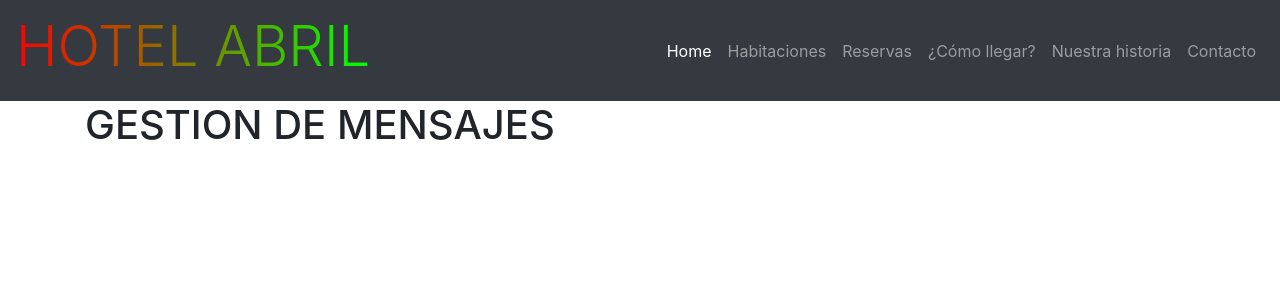
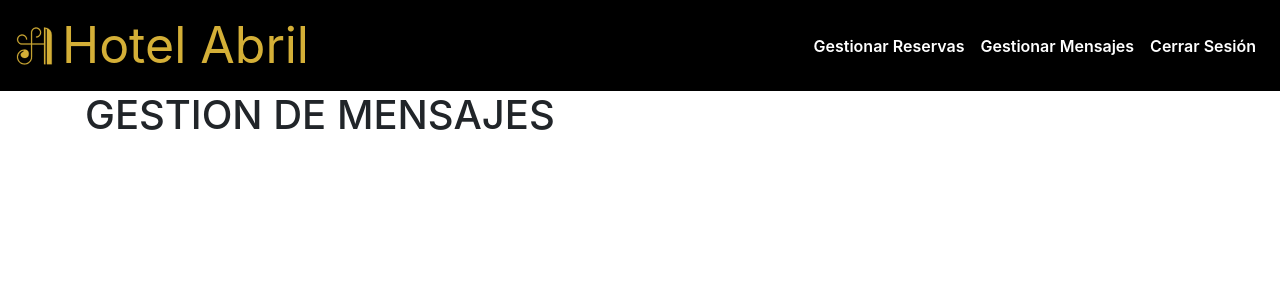
Before and after one commit to CPanozo23/reserva_hotel_bonilla, a Flask app: page /gestion_contacto in a window 1280 px wide. Shown: the top 300 px of the page. Run offline with Flask 3, Linux system fonts and the light colour scheme; data that the repository does not hold is empty; some libraries are stand-ins or nearby versions.

Commit message:
Mezclando todas las ramas en un sólo lugar: master

```diff
--- a/app.py
+++ b/app.py
@@ -1,13 +1,17 @@
-from flask import Flask, render_template, request, Response, jsonify, redirect, url_for
+from flask import Flask, render_template, redirect, url_for, jsonify, session, request
+
+app = Flask(__name__)
+
 import database as dbase
 from models.reserva import Reserva
 from models.mensaje import Mensaje
 db = dbase.dbConnection()
-app = Flask(__name__)
 from bson import ObjectId
+from datetime import datetime, timedelta
 #Datos para hoja NOSOTROS
 from data.data_general import personal_data
 
+#RUTAS USUARIOS NO REGISTRADOS
 @app.route("/")
 def home():
     return render_template("index.html")
@@ -17,32 +21,54 @@ def home():
 def ver_habitaciones():
     habitaciones_db = list(db.habitacion.find())
     return render_template('habitaciones.html', habitaciones=habitaciones_db)
-
-@app.route("/")
-def home():
-    return render_template("index.html")
+#RESERVAS
+@app.route('/reservas')
+def reservar():
+    habitaciones_db = list(db.habitacion.find())
+    return render_template('reservas.html', habitaciones=habitaciones_db, datetime=datetime, timedelta=timedelta)
 
 #COMO LLEGAR
-@app.route('/comollegar')
+@app.route('/como_llegar')
 def como_llegar():
     return render_template('como_llegar.html')
 
-@app.route('/gestion_reservas')
-def gestion_reservas():
-    reservas_db=list (db.reservas.find())
-    return render_template('/admin/gestion_reservas.html', reservas =reservas_db)
+#NOSOTROS
+@app.route('/nosotros')
+def nosotros():
+    data_array = personal_data()
+    return render_template('nosotros.html', data_array=data_array)
+
 #CONTACTO
 @app.route("/contacto")
 def contacto():
     return render_template('contacto.html')
 
-#GESTION CONTACTO
+#LOGIN
+@app.route("/login")
+def login():
+    return render_template('login.html')
+
+#HABITACIONES POR ID
+@app.route('/habitacion/<habitacion_id>', methods=['GET'])
+def mostrar_detalle_habitacion(habitacion_id):
+    habitacion_db = db.habitacion.find_one({'_id': ObjectId(habitacion_id)})
+    return render_template('detalle_habitaciones.html', habitacion=habitacion_db)
+
+#RUTAS DE ADMINISTRADOR
+
+#GESTION RESERVA
+@app.route('/gestion_reservas')
+def gestion_reservas():
+    reservas_db=list (db.reservas.find())
+    return render_template('/admin/gestion_reservas.html', reservas =reservas_db)
+
+# GESTION CONTACTO
 @app.route('/gestion_contacto')
 def gestion_contacto():
     mensajes_db = list(db.mensajes.find())
     return render_template('admin/gestion_contacto.html', mensajes=mensajes_db)
 
-###############################################################################################################################################################################
+#INTERACCION CON BASE DE DATOS
 
 #CONTACTO: POST
 @app.route('/mensaje/agregar', methods=['POST'])
@@ -53,38 +79,42 @@ def agregar_mensaje():
     apellido = request.form['apellido']
     correo = request.form['correo']
     mensaje = request.form['mensaje']
-    estado = "Mensaje recibido"
-
+    estado = "Recibido"
     mensaje = Mensaje(asunto, nombre, apellido, correo, mensaje, estado)
     mensajes.insert_one(mensaje.to_db_collection())
     return redirect(url_for('home'))
 
-#CONTACTO
-@app.route("/contacto")
-def contacto():
-    return render_template('contacto.html')
-
-#GESTION CONTACTO
-@app.route('/gestion_contacto')
-def gestion_contacto():
-    mensajes_db = list(db.mensajes.find())
-    return render_template('admin/gestion_contacto.html', mensajes=mensajes_db)
-
-#CONTACTO: POST
-@app.route('/mensaje/agregar', methods=['POST'])
-def agregar_mensaje():
-    mensajes = db.mensajes
-    asunto = request.form['asunto']
+#RESERVAS: post
+@app.route('/reservas/agregar', methods={'POST'})
+def agregar_reserva():
+    reservaciones = db.reservas
     nombre = request.form['nombre']
     apellido = request.form['apellido']
-    correo = request.form['correo']
-    mensaje = request.form['mensaje']
-    estado = "Mensaje recibido"
+    fecha_ingreso = datetime.strptime(request.form['fecha_ingreso'], '%Y-%m-%d')
+    fecha_salida = datetime.strptime(request.form['fecha_salida'], '%Y-%m-%d')
+    habitaciones_db = list(db.habitacion.find())
+    habitaciones = []
 
-    mensaje = Mensaje(asunto, nombre, apellido, correo, mensaje, estado)
-    mensajes.insert_one(mensaje.to_db_collection())
-    return redirect(url_for('home'))
+    if fecha_salida <= fecha_ingreso:
+        error_message = 'error: la fecha de salida debe ser posterior a laq fecha de ingreso,'
+        return render_template('reservas.html', error_message=error_message, habitaciones=habitaciones_db)
 
+    if (fecha_salida - fecha_ingreso).days < 1:
+        error_message = 'Error: la reserva debe ser de al menos un  dia.'
+        return render_template('reservas.html', error_message=error_message, habitaciones=habitaciones_db)
+
+    habitaciones_cantidad = False
+    for habitacion in habitaciones_db:
+        cantidad = request.form.get(f"cantidad_{habitacion['nombre']}")
+        if cantidad and 1 <= int(cantidad) <= 10:
+            habitacion_cantidad = True
+            habitaciones.append({
+                "nombre": habitacion['nombre'],
+                "valor": habitacion['precio'],
+                "cantidad": int(cantidad)
+            })
+
+#RESERVAS: CAMBIAR ESTADO CON POST
 @app.route('/estado_reserva', methods=['POST'])
 def cambiar_estado():
     reserva_id=request.form.get['reserva_id']
@@ -96,14 +126,6 @@ def cambiar_estado():
         return "cambiado"
     else:
         return "error"
-@app.route('/habitacion/<habitacion_id>', methods=['GET'])
-def mostrar_detalle_habitacion(habitacion_id):
-    habitacion_db= db.habitacion.find_one({'_id:objectId(habitacion_id)'})
-    return render_template('detalle_habitacion.html', habitacion=habitacion_db)
-@app.route('/gestion_reservas')
-def gestion_reservas():
-    reservas_db=list (db.reservas.find())
-    return render_template('/admin/gestion_reservas.html', reservas =reservas_db)
 
 @app.errorhandler(404)
 def notFound(error=None):
@@ -114,6 +136,7 @@ def notFound(error=None):
     response = jsonify(message)
     response.status_code=404
     return response
+
 #lanzar la app
 if __name__ == '__main__':
     app.run(debug=True, port=4000)
--- a/templates/admin/gestion_contacto.html
+++ b/templates/admin/gestion_contacto.html
@@ -4,10 +4,10 @@
     <meta charset="UTF-8">
     <meta name="viewport" content="width=device-width, initial-scale=1.0">
     <title>Gestion_Contacto</title>
-    <link rel="stylesheet" href="https://stackpath.bootstrapcdn.com/bootstrap/4.5.2/css/bootstrap.min.css">
+    <link href="https://cdn.jsdelivr.net/npm/bootstrap@5.3.2/dist/css/bootstrap.min.css" rel="stylesheet" integrity="sha384-T3c6CoIi6uLrA9TneNEoa7RxnatzjcDSCmG1MXxSR1GAsXEV/Dwwykc2MPK8M2HN" crossorigin="anonymous">
 </head>
 <body >
-    {% include 'componentes/nav.html' %}
+    {% include 'componentes/nav_admin.html' %}
     <main>
         <h1 class="container">GESTION DE MENSAJES</h1>
         <div class="container">
@@ -29,8 +29,7 @@
 
         </div>
     </main>
-
-    <script src="https://code.jquery.com/jquery-3.5.1.slim.min.js"></script>
+    <script src="https://cdn.jsdelivr.net/npm/bootstrap@5.3.2/dist/js/bootstrap.bundle.min.js" integrity="sha384-C6RzsynM9kWDrMNeT87bh95OGNyZPhcTNXj1NW7RuBCsyN/o0jlpcV8Qyq46cDfL" crossorigin="anonymous"></script>
     <script src="https://stackpath.bootstrapcdn.com/bootstrap/4.5.2/js/bootstrap.min.js"></script>
 </body>
 </html>
--- a/templates/admin/gestion_reservas.html
+++ b/templates/admin/gestion_reservas.html
@@ -7,6 +7,7 @@
     <link href="https://cdn.jsdelivr.net/npm/bootstrap@5.3.2/dist/css/bootstrap.min.css" rel="stylesheet" integrity="sha384-T3c6CoIi6uLrA9TneNEoa7RxnatzjcDSCmG1MXxSR1GAsXEV/Dwwykc2MPK8M2HN" crossorigin="anonymous">
 </head>
 <body>
+    {% include 'componentes/nav_admin.html' %}
     <main>
         <h1>GESTION DE RESERVAS</h1>
         <div class="container">
--- a/templates/como_llegar.html
+++ b/templates/como_llegar.html
@@ -0,0 +1 @@
+{% include 'componentes/nav.html'%}
--- a/templates/componentes/nav.html
+++ b/templates/componentes/nav.html
@@ -5,17 +5,19 @@
     <meta charset="UTF-8">
     <meta name="viewport" content="width=device-width, initial-scale=1.0">
     <title>Navbar Example</title>
+
     <link rel="stylesheet" href="https://stackpath.bootstrapcdn.com/bootstrap/4.5.2/css/bootstrap.min.css">
 </head>
 
 <body>
-    <nav class="navbar navbar-expand-lg navbar-dark bg-dark">
-        <a class="navbar-brand" href="#">
-            <h1 class="display-4 fw-bold" style="background: -webkit-linear-gradient(left, rgb(255, 0, 0), rgb(0, 255, 0)); -webkit-background-clip: text; -webkit-text-fill-color: transparent;">
-                HOTEL ABRIL
-            </h1>
-            <!--<img src="ruta_del_logo" width="30" height="30" class="d-inline-block align-top" alt="Logo de la empresa">-->
+    <nav class="navbar navbar-expand-lg navbar-dark bg-black ">
+        <a class="navbar-brand p-0 m-0 d-flex align-items-center" href="/">
+            <span style="color:#d4af37; font-size: 50px" class="d-flex align-items-center">
+                <img src="{{ url_for('static', filename='images/logo.svg') }}" height="40" class="mr-2" alt="Hotel Abril">
+                Hotel Abril
+            </span>
         </a>
+
         <button class="navbar-toggler" type="button" data-toggle="collapse" data-target="#navbarNav"
             aria-controls="navbarNav" aria-expanded="false" aria-label="Toggle navigation">
             <span class="navbar-toggler-icon"></span>
@@ -23,22 +25,25 @@
         <div class="collapse navbar-collapse" id="navbarNav">
             <ul class="navbar-nav ml-auto">
                 <li class="nav-item active">
-                    <a class="nav-link" href="/">Home<span class="sr-only">(current)</span></a>
+                    <a class="nav-link fw-semibold" style="color: #fff;" onmouseover="this.style.color='#d4af37'" onmouseout="this.style.color='#fff'"  href="/">Home</a>
                 </li>
                 <li class="nav-item">
-                    <a class="nav-link" href="/habitaciones">Habitaciones</a>
+                    <a class="nav-link fw-semibold" style="color: #fff;" onmouseover="this.style.color='#d4af37'" onmouseout="this.style.color='#fff'" href="/habitaciones">
+    Habitaciones
+</a>
+
                 </li>
                 <li class="nav-item">
-                    <a class="nav-link" href="/reservas">Reservas</a>
+                    <a class="nav-link fw-semibold" style="color: #fff;" onmouseover="this.style.color='#d4af37'" onmouseout="this.style.color='#fff'"  href="/reservas">Reservas</a>
                 </li>
                 <li class="nav-item">
-                    <a class="nav-link" href="/como_llegar">¿Cómo llegar?</a>
+                    <a class="nav-link fw-semibold" style="color: #fff;" onmouseover="this.style.color='#d4af37'" onmouseout="this.style.color='#fff'"  href="/como_llegar">¿Cómo llegar?</a>
                 </li>
                 <li class="nav-item">
-                    <a class="nav-link" href="/nosotros">Nuestra historia</a>
+                    <a class="nav-link fw-semibold" style="color: #fff;" onmouseover="this.style.color='#d4af37'" onmouseout="this.style.color='#fff'"  href="/nosotros">Nuestra historia</a>
                 </li>
                 <li class="nav-item">
-                    <a class="nav-link" href="/contacto">Contacto</a>
+                    <a class="nav-link fw-semibold" style="color: #fff;" onmouseover="this.style.color='#d4af37'" onmouseout="this.style.color='#fff'"  href="/contacto">Contacto</a>
                 </li>
             </ul>
         </div>
--- a/templates/componentes/nav_admin.html
+++ b/templates/componentes/nav_admin.html
@@ -1,39 +1,50 @@
 <!DOCTYPE html>
 <html lang="en">
+
 <head>
     <meta charset="UTF-8">
     <meta name="viewport" content="width=device-width, initial-scale=1.0">
-    <title>Document</title>
-    <link href="https://cdn.jsdelivr.net/npm/bootstrap@5.3.2/dist/css/bootstrap.min.css" rel="stylesheet" integrity="sha384-T3c6CoIi6uLrA9TneNEoa7RxnatzjcDSCmG1MXxSR1GAsXEV/Dwwykc2MPK8M2HN" crossorigin="anonymous">
+    <title>Navbar Example</title>
 
+    <link rel="stylesheet" href="https://stackpath.bootstrapcdn.com/bootstrap/4.5.2/css/bootstrap.min.css">
 </head>
+
 <body>
-    <nav class="navbar navbar-expand-lg navbar-dark bg-dark">
-        <a class="navbar-brand" href="#">
-            <!--<img src={{ url_for('static',filename='images/A26_dorado.svg')}}
-                height="50" class="d-inline-block align-top"
-                alt="Logo de la empresa"-->
-                LOGO EMPRESA
+    <nav class="navbar navbar-expand-lg navbar-dark bg-black ">
+        <a class="navbar-brand p-0 m-0 d-flex align-items-center" href="/gestion_reserva">
+            <span style="color:#d4af37; font-size: 50px" class="d-flex align-items-center">
+                <img src="{{ url_for('static', filename='images/logo.svg') }}" height="40" class="mr-2" alt="Hotel Abril">
+                Hotel Abril
+            </span>
         </a>
+
         <button class="navbar-toggler" type="button" data-toggle="collapse" data-target="#navbarNav"
-            aria-controls="navbarNav" aria_expanded="false" aria-label="toggle navigation">
+            aria-controls="navbarNav" aria-expanded="false" aria-label="Toggle navigation">
             <span class="navbar-toggler-icon"></span>
         </button>
         <div class="collapse navbar-collapse" id="navbarNav">
             <ul class="navbar-nav ml-auto">
-                <li class="nav-item">
-                    <a class="nav-link link-warning" href="/gestion_reservas">Reservas</a>
+                <li class="nav-item active">
+                    <a class="nav-link fw-semibold" style="color: #fff;" onmouseover="this.style.color='#d4af37'" onmouseout="this.style.color='#fff'"  href="/gestion_reservas">
+                        Gestionar Reservas
+                    </a>
                 </li>
                 <li class="nav-item">
-                    <a class="nav-link link-warning" href="/gestion_reservas">Mensajes</a>
+                    <a class="nav-link fw-semibold" style="color: #fff;" onmouseover="this.style.color='#d4af37'" onmouseout="this.style.color='#fff'" href="/gestion_contacto">
+                        Gestionar Mensajes
+                    </a>
                 </li>
                 <li class="nav-item">
-                    <a class="nav-link link-warning"href="/">Cerrar Sesión</a>
+                    <a class="nav-link fw-semibold" style="color: #fff;" onmouseover="this.style.color='#d4af37'" onmouseout="this.style.color='#fff'" href="/">
+                        Cerrar Sesión
+                    </a>
                 </li>
             </ul>
         </div>
     </nav>
-    <script src="https://cdn.jsdelivr.net/npm/@popperjs/core@2.11.8/dist/umd/popper.min.js" integrity="sha384-I7E8VVD/ismYTF4hNIPjVp/Zjvgyol6VFvRkX/vR+Vc4jQkC+hVqc2pM8ODewa9r" crossorigin="anonymous"></script>
-<script src="https://cdn.jsdelivr.net/npm/bootstrap@5.3.2/dist/js/bootstrap.min.js" integrity="sha384-BBtl+eGJRgqQAUMxJ7pMwbEyER4l1g+O15P+16Ep7Q9Q+zqX6gSbd85u4mG4QzX+" crossorigin="anonymous"></script>
+
+    <script src="https://code.jquery.com/jquery-3.5.1.slim.min.js"></script>
+    <script src="https://stackpath.bootstrapcdn.com/bootstrap/4.5.2/js/bootstrap.min.js"></script>
 </body>
+
 </html>
--- a/templates/contacto.html
+++ b/templates/contacto.html
@@ -4,7 +4,7 @@
     <meta charset="UTF-8">
     <meta name="viewport" content="width=device-width, initial-scale=1.0">
     <title>Contacto</title>
-    <link rel="stylesheet" href="https://stackpath.bootstrapcdn.com/bootstrap/4.5.2/css/bootstrap.min.css">
+    <link href="https://cdn.jsdelivr.net/npm/bootstrap@5.3.2/dist/css/bootstrap.min.css" rel="stylesheet" integrity="sha384-T3c6CoIi6uLrA9TneNEoa7RxnatzjcDSCmG1MXxSR1GAsXEV/Dwwykc2MPK8M2HN" crossorigin="anonymous">
 </head>
 <body class="bg-warning">
     {% include 'componentes/nav.html' %}
@@ -38,7 +38,6 @@
 
             <input type="submit" value="Enviar">
         </form>
-
     </main>
 
     {% include 'componentes/footer.html' %}
--- a/templates/habitaciones.html
+++ b/templates/habitaciones.html
@@ -5,6 +5,8 @@
     <meta http-equiv="X-UA-Compatible" content="IE=edge">
     <meta name="viewport" content="width=device-width, initial-scale=1.0">
     <title>Habitaciones</title>
+    <link href="https://cdn.jsdelivr.net/npm/bootstrap@5.3.2/dist/css/bootstrap.min.css" rel="stylesheet" integrity="sha384-T3c6CoIi6uLrA9TneNEoa7RxnatzjcDSCmG1MXxSR1GAsXEV/Dwwykc2MPK8M2HN" crossorigin="anonymous">
+
     <link rel="stylesheet" href="https://fonts.googleapis.com/css2?family=Material+Symbols+Outlined:opsz,wght,FILL,GRAD@24,400,0,0" />
 </head>
 <body>
@@ -47,13 +49,14 @@
                 <p>Precio:{{habitacion['precio'] }} </p>
                 <img src="{{habitacion['img_principal'] }}" alt="{{habitacion['nonmbre'] }}">
                 <form action="/habitacion/{{habitacion['_id'] }}" method="get">
-                    <input type"submit" value="ver detalles">
+                    <input type="submit" value="ver detalles">
                 </form>
             </li>
         {% endfor %}
     </ul>
 </main>
     {% include 'componentes/footer.html'%}
+    <script src="https://cdn.jsdelivr.net/npm/bootstrap@5.3.2/dist/js/bootstrap.bundle.min.js" integrity="sha384-C6RzsynM9kWDrMNeT87bh95OGNyZPhcTNXj1NW7RuBCsyN/o0jlpcV8Qyq46cDfL" crossorigin="anonymous"></script>
 
 </body>
 </html>
```
Also changed, not shown: templates/componentes/footer.html (+5 -2 lines), templates/detalle_habitaciones.html (renamed from detalle_habitaciones.html, +5 -3 lines), templates/gestion_contacto.html (deleted, +0 -36 lines), templates/index.html (+4 -4 lines), templates/reservas.html (+2 -25 lines), static/images/LOGO.svg (added), static/images/hotel_abril_dorado.svg (added), static/images/wallpaper_login/wallpaper01.png (added), static/images/wallpaper_login/wallpaper02.png (added), templates/login.html (deleted).
